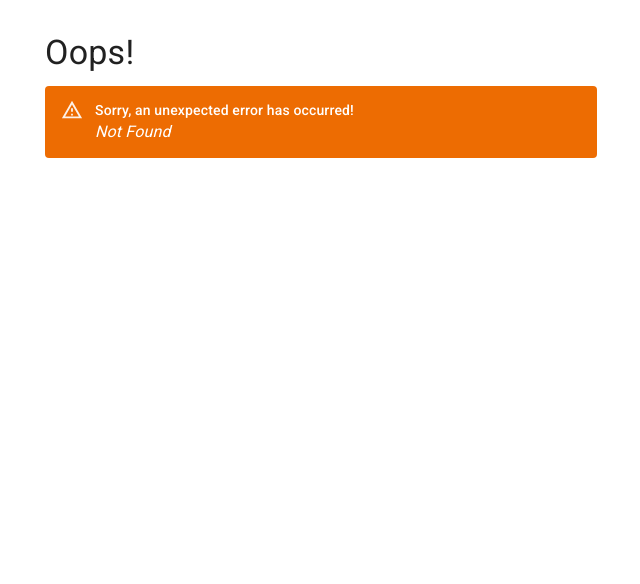
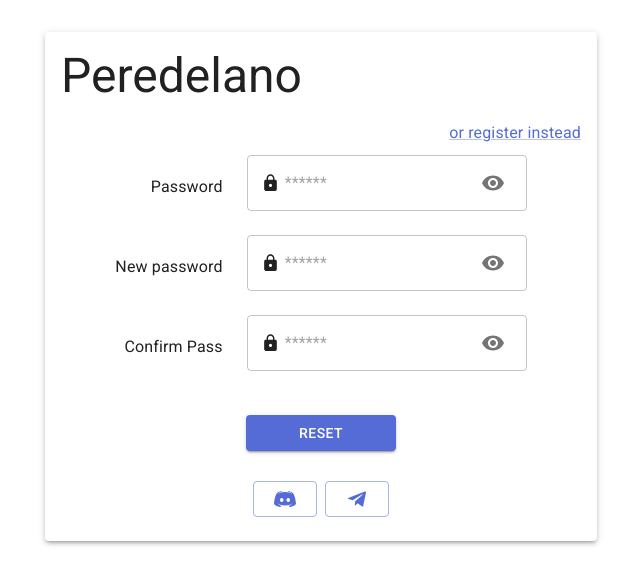
Before and after one commit to openworld-community/passport-front, a React (Vite) app: page /#/password-reset in a window 1280 px wide. Before the commit this address had no page. Shown: the top 584 px of the page, without its empty margins (319-959 px from the left). Built offline with nearby package versions, Linux system fonts and the light colour scheme.

Commit message:
PasswordReset

```diff
--- /dev/null
+++ b/src/modules/password-reset/PasswordReset.tsx
@@ -0,0 +1,115 @@
+import HttpsIcon from '@mui/icons-material/Https';
+import TelegramIcon from '@mui/icons-material/Telegram';
+import Visibility from '@mui/icons-material/Visibility';
+import VisibilityOff from '@mui/icons-material/VisibilityOff';
+import { Box } from '@mui/material';
+import { Button } from '@mui/material';
+import { IconButton } from '@mui/material';
+import { Stack } from '@mui/material';
+import { TextInput } from '@ui/fields/TextInput';
+import { DiscordIcon } from '@ui/icons/DiscordIcon';
+import { useFormik } from 'formik';
+import { useState } from 'react';
+import * as Yup from 'yup';
+
+export const PasswordReset = () => {
+  const [showPassword, setShowPassword] = useState(false);
+  const handleClickShowPassword = () => setShowPassword(show => !show);
+  const formik = useFormik({
+    initialValues: {
+      password: '',
+      newPassword:'',
+      confirmPassword: '',
+    },
+    onSubmit: values => {
+      console.log('onSubmit', values);
+    },
+    validationSchema: Yup.object({
+      password: Yup.string().min(5).max(10).required('Password is required!'),
+      newPassword: Yup.string().min(5).max(10).required('New password is required!'),
+      confirmPassword: Yup.string()
+        .oneOf([Yup.ref('password')], 'Passwords do not match!')
+        .required('Confirm your password!'),
+    }),
+  });
+
+  return (
+    <Box
+      component="form"
+      display="flex"
+      flexDirection="column"
+      alignItems="flex-end"
+      justifyContent="center"
+      alignContent="center"
+      flexWrap="wrap"
+    >
+      <TextInput
+        label="Password"
+        placeholder="******"
+        variant="outlined"
+        type={showPassword ? 'text' : 'password'}
+        name="password"
+        value={formik.values.password}
+        onChange={formik.handleChange}
+        onBlur={formik.handleBlur}
+        error={!!formik.errors.password}
+        helperText={formik.errors.password}
+        InputProps={{
+          startAdornment: <HttpsIcon style={{ paddingRight: '5px' }} />,
+          endAdornment: (
+            <IconButton aria-label="toggle password visibility" onClick={handleClickShowPassword}>
+              {showPassword ? <VisibilityOff /> : <Visibility />}
+            </IconButton>
+          ),
+        }}
+      />
+      <TextInput
+        label="New password"
+        placeholder="******"
+        variant="outlined"
+        type={showPassword ? 'text' : 'password'}
+        name="newPassword"
+        value={formik.values.newPassword}
+        onChange={formik.handleChange}
+        onBlur={formik.handleBlur}
+        error={!!formik.errors.newPassword}
+        helperText={formik.errors.newPassword}
+        InputProps={{
+          startAdornment: <HttpsIcon style={{ paddingRight: '5px' }} />,
+          endAdornment: (
+            <IconButton aria-label="toggle password visibility" onClick={handleClickShowPassword}>
+              {showPassword ? <VisibilityOff /> : <Visibility />}
+            </IconButton>
+          ),
+        }}
+      />
+      <TextInput
+        label="Confirm Pass"
+        placeholder="******"
+        variant="outlined"
+        type={showPassword ? 'text' : 'password'}
+        name="confirmPassword"
+        value={formik.values.confirmPassword}
+        onChange={formik.handleChange}
+        onBlur={formik.handleBlur}
+        error={!!formik.errors.confirmPassword}
+        helperText={formik.errors.confirmPassword}
+        InputProps={{
+          startAdornment: <HttpsIcon style={{ paddingRight: '5px' }} />,
+          endAdornment: (
+            <IconButton aria-label="toggle password visibility" onClick={handleClickShowPassword}>
+              {showPassword ? <VisibilityOff /> : <Visibility />}
+            </IconButton>
+          ),
+        }}
+      />
+      <Button type="submit" variant="contained" style={{ width: '150px', alignSelf: 'center', marginTop: '20px' }}>
+       Reset
+      </Button>
+      <Stack direction="row" spacing={1} style={{ marginTop: '30px', alignSelf: 'center' }}>
+        <Button variant="outlined">{<DiscordIcon fill={'#556cd6'} />}</Button>
+        <Button variant="outlined">{<TelegramIcon />}</Button>
+      </Stack>
+    </Box>
+  );
+};
--- a/src/modules/router/instance.tsx
+++ b/src/modules/router/instance.tsx
@@ -2,6 +2,7 @@ import { RootLayout } from '@m/base/RootLayout';
 import { ErrorPage } from '@m/errors/ErrorPage';
 import { LoginLayout } from '@m/login/LoginLayout';
 import { PasswordForget } from '@m/password-forget/PasswordForget';
+import { PasswordReset } from '@m/password-reset/PasswordReset';
 import { SignUpLayout } from '@m/sign-up/SignUpLayout';
 import { createHashRouter } from 'react-router-dom';
 
@@ -23,6 +24,10 @@ export const routerInstance = createHashRouter([
         path: 'password-forget',
         element: <PasswordForget />,
       },
+      {
+        path:'password-reset',
+        element:<PasswordReset/>
+      },
     ],
   },
 ]);
```
